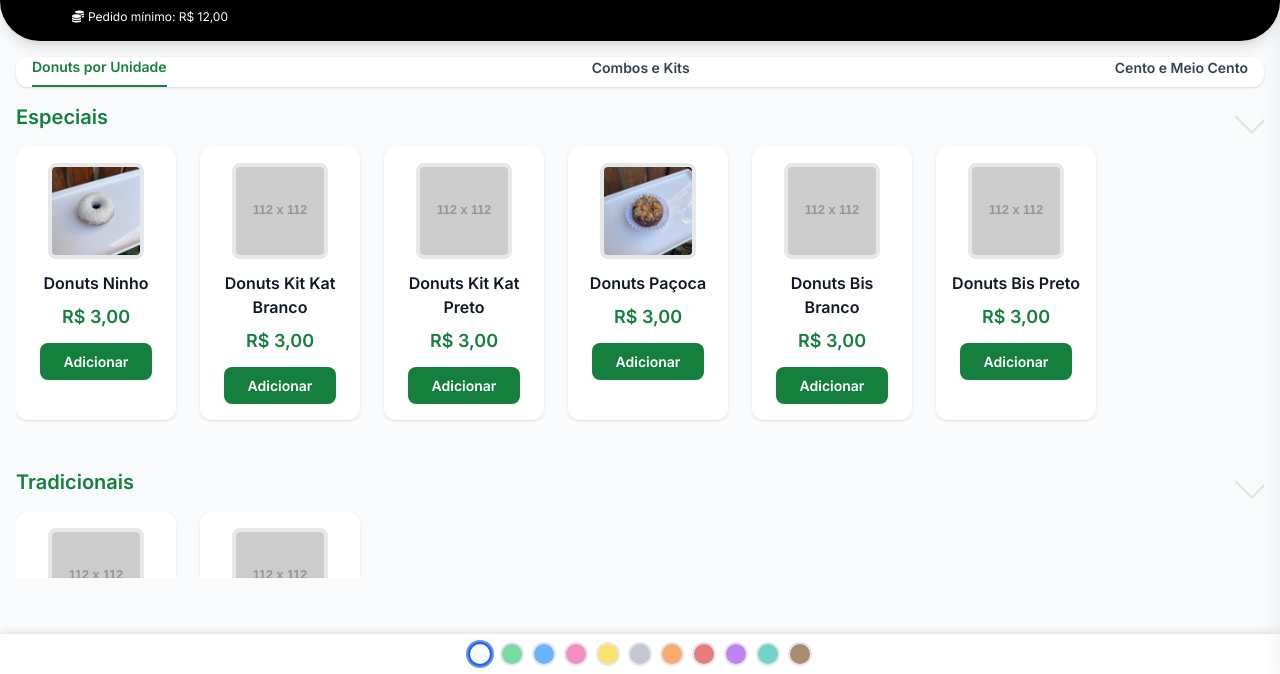
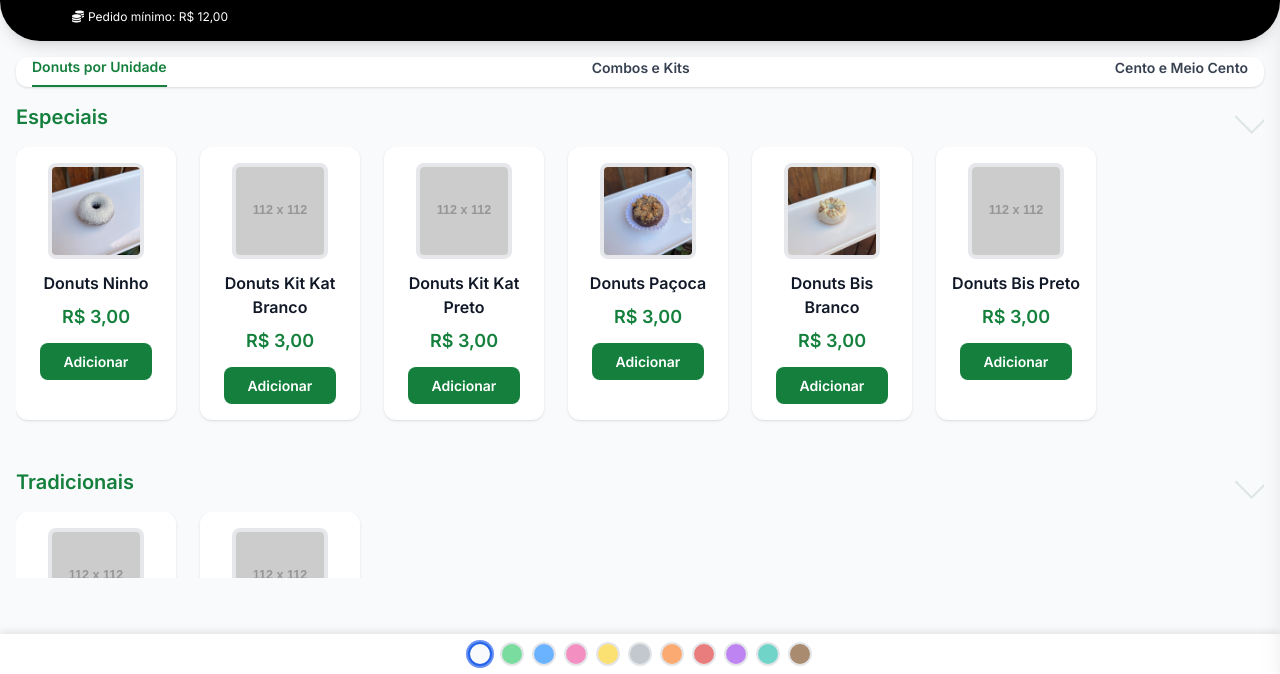
Before and after one commit to querendonuts1/QuerenDonuts, a plain HTML site: page index.html in a window 1280 px wide. Shown: the part 126-800 px from the top of the page. Drawn offline with nearby package versions, Linux system fonts and the light colour scheme; placeholder pictures from the web are drawn by us.

Commit message:
Update index.html

```diff
--- a/index.html
+++ b/index.html
@@ -427,7 +427,7 @@
                   description: "",
                   price: 3.0,
                   priceText: "R$ 3,00",
-                  img: "https://placehold.co/112x112/png?text=Donuts+Bis+Branco",
+                  img: "bisbe.jpg",
                   alt: "Donut com cobertura de Bis branco, foto realista em moldura quadrada com cantos arredondados",
                   hasExtra: false,
                   extraText: "",
```
